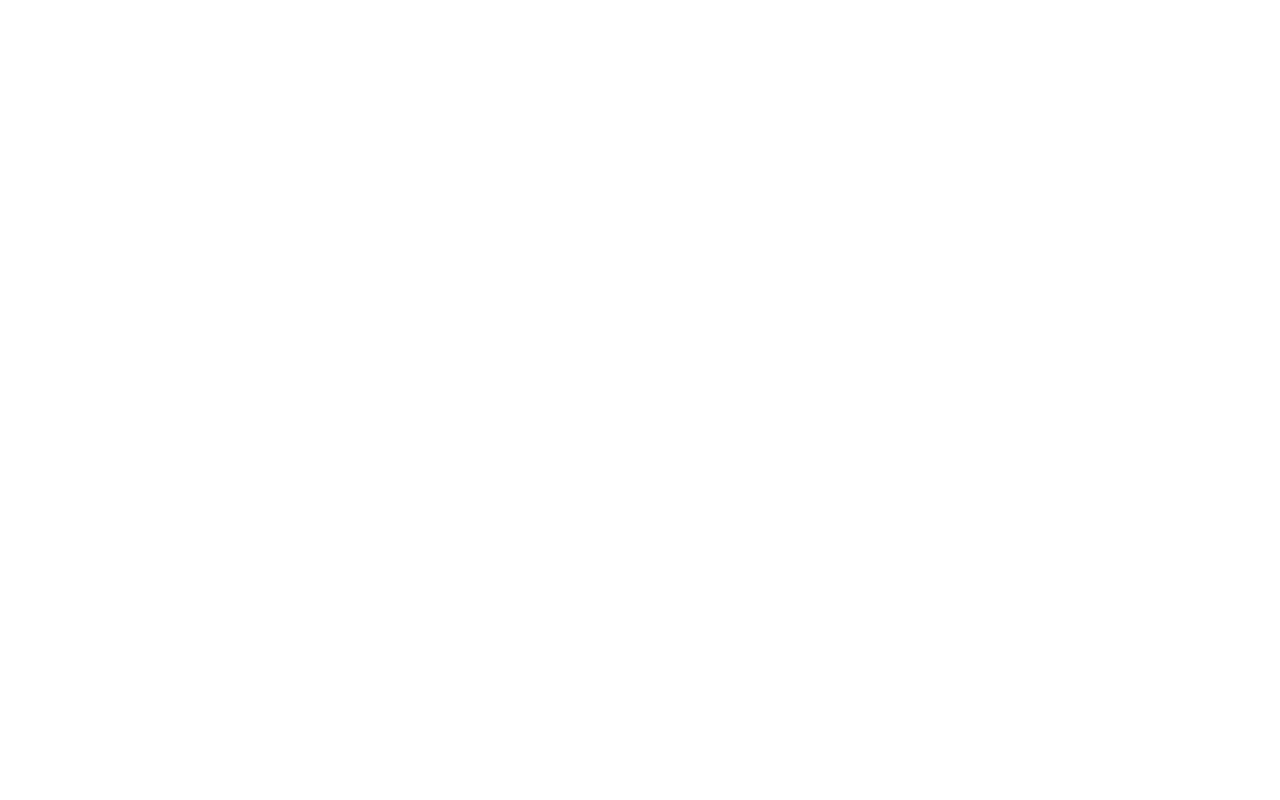
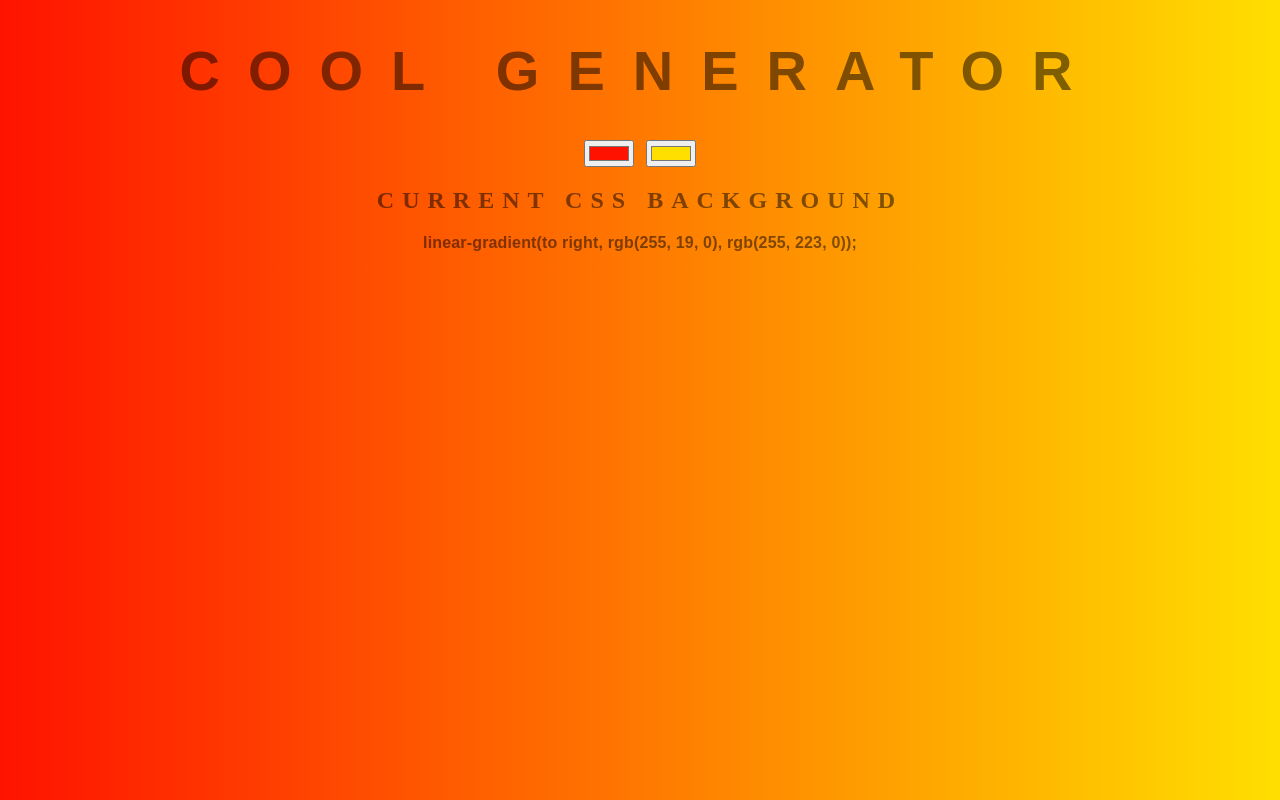
Before and after one commit to jsaint1/background-generator, a plain HTML site: page index.html in a window 1280 px wide. Drawn offline with Linux system fonts and the light colour scheme.

Commit message:
adding style and script files

```diff
--- a/index.html
+++ b/index.html
@@ -1,9 +1,15 @@
 <!DOCTYPE html>
 <html>
 <head>
-	<title>Background Generator</title>
+	<title>Gradient Background</title>
+	<link rel="stylesheet" type="text/css" href="style.css">
 </head>
 <body>
-
+	<h1>Cool Generator</h1>
+	<input type="color" name="color1" class="color1" value="#00ff00">
+	<input type="color" name="color2" class="color2" value="#ff0000">
+	<h2>Current CSS Background</h2>
+	<h3></h3>
+	<script type="text/javascript" src="script.js"></script>
 </body>
 </html>
--- /dev/null
+++ b/script.js
@@ -0,0 +1,14 @@
+var css = document.querySelector("h3");
+var color1 = document.querySelector(".color1");
+var color2 = document.querySelector(".color2");
+var body = css.parentElement;
+function setGradient() {
+	body.style.background = "linear-gradient(to right, " + color1.value + ", " + color2.value + ")";
+	css.textContent = body.style.background + ";";
+}
+
+color1.addEventListener("input", setGradient);
+color2.addEventListener("input", setGradient);
+color1.value = "#ff1300";
+color2.value = "#ffdf00";
+setGradient();
--- /dev/null
+++ b/style.css
@@ -0,0 +1,26 @@
+body {
+	font: 'Raleway', sans-serif;
+	color: rgba(0,0,0,.5);
+	text-align: center;
+	text-transform: uppercase;
+	letter-spacing: .5em;
+	top: 15%;
+	background: linear-gradient(to right, red, yellow);
+}
+
+h1 {
+	font: 600 3.5em 'Raleway', sans-serif;
+	color: rgba(0,0,0,.5);
+	text-align: center;
+	text-transform: uppercase;
+	letter-spacing: .5em;
+	width: 100%;
+}
+
+h3 {
+	font: 900 1em 'Raleway', sans-serif;
+	color: rgba(0,0,0,.5);
+	text-align: center;
+	text-transform: none;
+	letter-spacing: 0.01em;
+}
```
Also changed, not shown: 1 other file.
